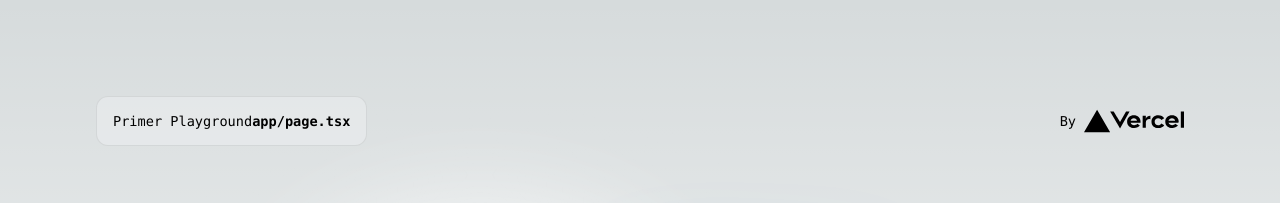
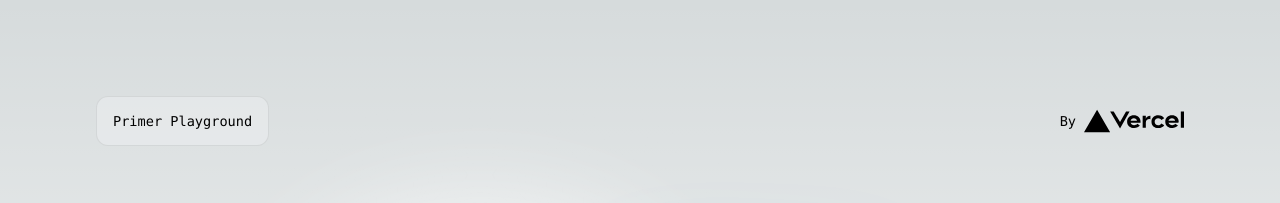
Before and after one commit to primer-io/examples, a Next.js app: page / in a window 1280 px wide. Shown: the top 203 px of the page. Built offline with nearby package versions, Linux system fonts and the light colour scheme.

Commit message:
Remove (#7)
[TICKET]

# What / How / Why

Describe ... (Features / UI / logic changes)

```diff
--- a/app/page.tsx
+++ b/app/page.tsx
@@ -7,7 +7,6 @@ export default function Home() {
       <div className={styles.description}>
         <p>
           Primer Playground
-          <code className={styles.code}>app/page.tsx</code>
         </p>
         <div>
           <a
```
